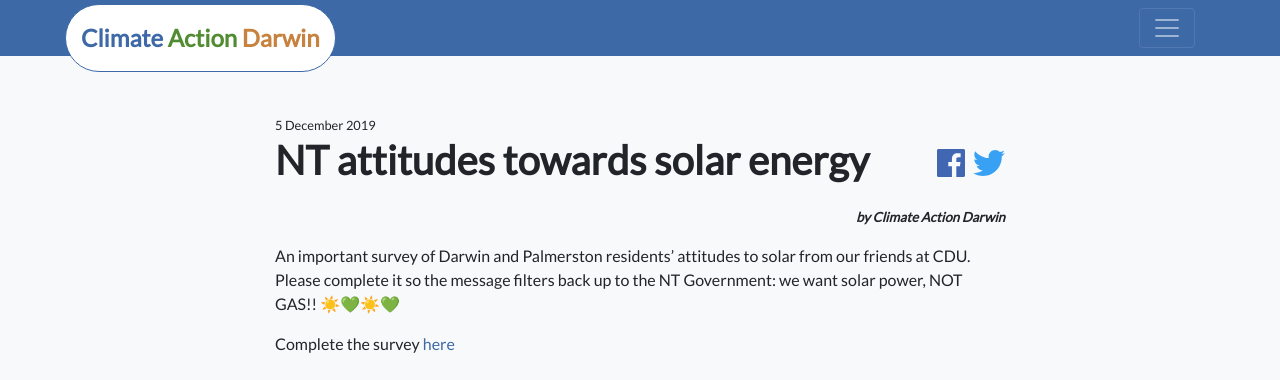
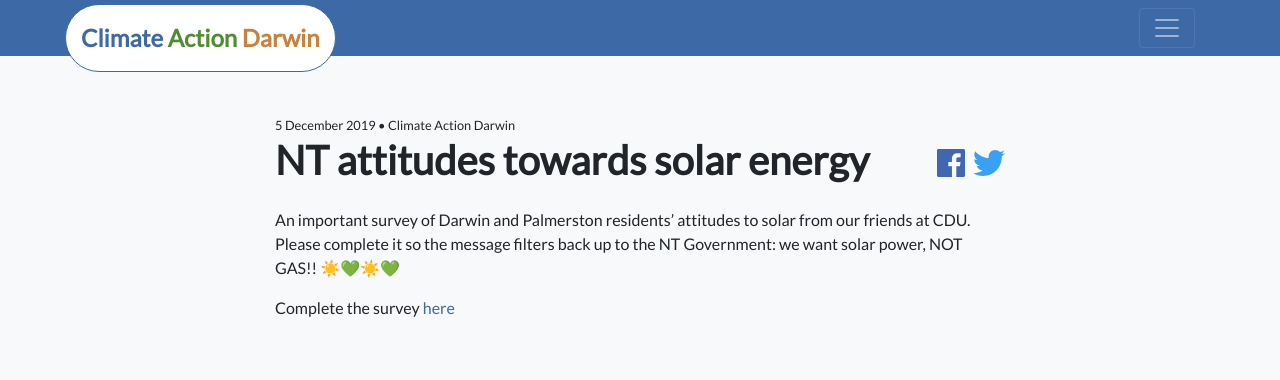
Before and after one commit to superdivest/superdivest.github.io, a Jekyll site: the page built from _posts/nt-attitudes-towards-solar-energy/2019-12-05-2019-12-05-nt-attitudes-towards-solar-energy.md, in a window 1280 px wide and 1164 px high, cut to the strip 0-380 px from the top of the window. Built offline with Jekyll 4.4.1, drawn with Linux system fonts in a browser that asks for light colours; nearby versions of some CDN libraries.

Commit message:
changed byline layout

```diff
--- a/_layouts/gallery.html
+++ b/_layouts/gallery.html
@@ -5,14 +5,11 @@ layout: default
 <div class="container cad-content-container">
   <div class="row">
     <div class="col-xl-8 offset-xl-2 py-5">
-      <small>{{ page.date | date: "%-d %B %Y" }}</small>
+      <small>{{ page.date | date: "%-d %B %Y" }} • {{ page.author | default: site.author }}</small>
       <h1 class="mb-4">
         {{page.title}}
         {% include share-bar.html %}
       </h1>
-      <div class="cad-byline-wrapper">
-        <p class="mr-auto">by {{ page.author | default: site.author }}</p>
-      </div>
       <p class="lead">{{page.lead}}</p>
 
       <!--img tags within the cad-gallery area will be tiled-->
--- a/_layouts/index.html
+++ b/_layouts/index.html
@@ -8,14 +8,11 @@ layout: default
       {% include pagination-newer.html %}
       {% for post in paginator.posts %}
       <article class="post-body">
-        <small>{{ post.date | date: "%-d %B %Y" }}</small>
+        <small>{{ post.date | date: "%-d %B %Y" }} • {{ post.author | default: site.author }}</small>
         <h1 class="mb-4">
           <a href="{{ post.url | relative_url }}">{{ post.title }}</a>
           {% include share-bar.html %}
         </h1>
-        <div class="cad-byline-wrapper">
-          <p class="mr-auto">by {{ page.author | default: site.author }}</p>
-        </div>
         {% if post.excerpt %}
         {{ post.excerpt }}
         {% else %}
--- a/_layouts/post.html
+++ b/_layouts/post.html
@@ -5,14 +5,11 @@ layout: default
 <div class="container cad-content-container">
   <div class="row">
     <div class="col-xl-8 offset-xl-2 py-5">
-      <small>{{ page.date | date: "%-d %B %Y" }}</small>
+      <small>{{ page.date | date: "%-d %B %Y" }} • {{ page.author | default: site.author }}</small>
       <h1 class="mb-4">
         {{page.title}}
         {% include share-bar.html %}
       </h1>
-      <div class="cad-byline-wrapper">
-        <p class="mr-auto">by {{ page.author | default: site.author }}</p>
-      </div>
       <p class="lead">{{page.lead}}</p>
       {{content}}
 
```
Also changed, not shown: _layouts/post-hydeout.html (deleted, +0 -18 lines).
